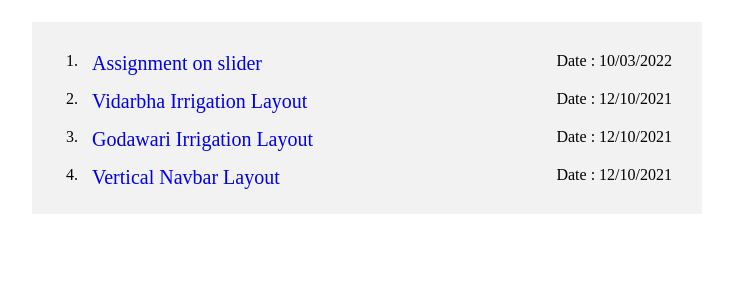
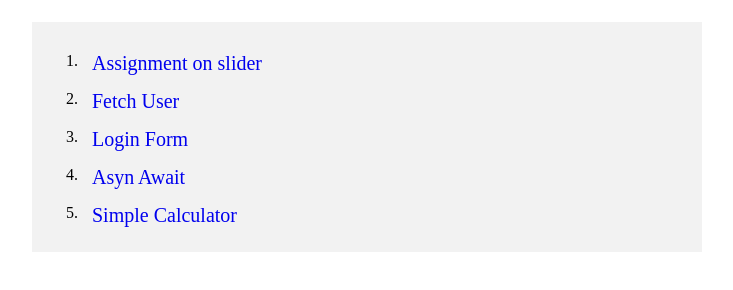
Before and after one commit to RukayaBanu/jsassignment, a plain HTML site: page index.html in a window 1280 px wide. Shown: the part 78-368 px from the top of the page, without its empty margins (273-1006 px from the left). Drawn offline with Linux system fonts and the light colour scheme.

Commit message:
all task

```diff
--- a/index.html
+++ b/index.html
@@ -41,11 +41,11 @@ ul li span {
 	<body>
 		<h2>Assignments List </h2>
 		<ul>
-		<li><a href="./slider/index.html">Assignment on slider</a> <span class="date">Date : 10/03/2022</span></li>
-		<li><a href="./task2/index.html">Vidarbha Irrigation Layout</a> <span class="date">Date : 12/10/2021</span></li>
-		<li><a href="./task3/index.html">Godawari Irrigation Layout</a> <span class="date">Date : 12/10/2021</span></li>
-		<li><a href="./task4/index.html">Vertical Navbar Layout</a> <span class="date">Date : 12/10/2021</span></li>
-
+		<li><a href="./slider/index.html">Assignment on slider</a>  </li>
+		<li><a href="./fetchuser/index.html">Fetch User</a>  </li>
+		<li><a href="./loginform/index.html">Login Form</a>  </li>
+		<li><a href="./asyn/index.html">Asyn Await</a>  </li>
+		<li><a href="./calculator/index.html">Simple Calculator</a>  </li>
 		</ul>
 	</body>
 </html>
```
